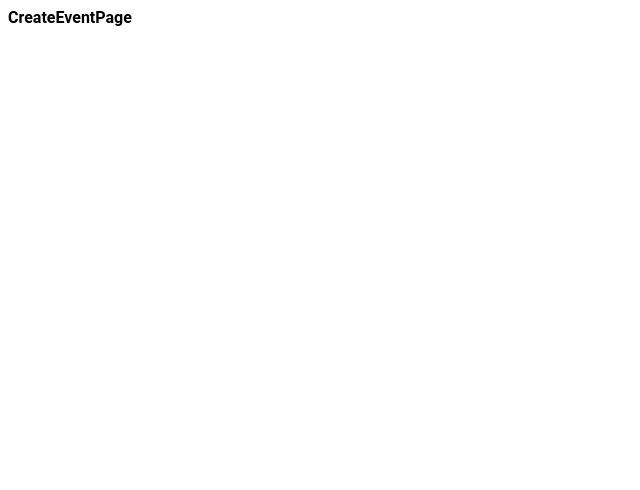
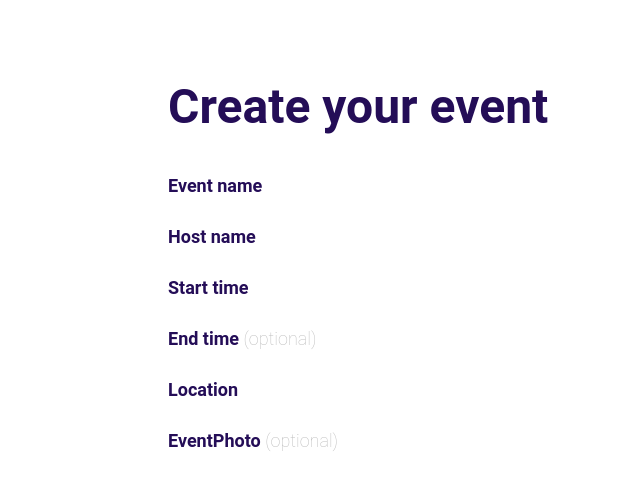
Before and after one commit to llii0046/envited-competitive-products, a React (Create React App) app: page /create in a window 1280 px wide. Shown: the top 490 px of the page, without its empty margins (0-640 px from the left). Built offline with nearby package versions, Linux system fonts and the light colour scheme.

Commit message:
create event page components

```diff
--- a/src/components/Pages/CreateEventPage/CreateEventPage.tsx
+++ b/src/components/Pages/CreateEventPage/CreateEventPage.tsx
@@ -1,6 +1,36 @@
+import EventInfoContainer from "../../Shares/EventInfoContainer"
+import styled from "styled-components";
+import { color } from "../../../styles/variables";
+
+const { darkPurple } = color;
+
+const Container = styled.div`
+  padding: 30px 160px;
+`;
+
+const PageTitle = styled.h2`
+  color: ${darkPurple};
+  font-size: 48px;
+`;
+
 const CreateEventPage = () => {
   return (
-    <div>CreateEventPage</div>
+    <Container>
+      <PageTitle>Create your event</PageTitle>
+      <EventInfoContainer title='Event name' >
+
+      </EventInfoContainer>
+      <EventInfoContainer title='Host name' >
+      </EventInfoContainer>
+      <EventInfoContainer title='Start time' >
+      </EventInfoContainer>
+      <EventInfoContainer title='End time' isOptional={true} >
+      </EventInfoContainer>
+      <EventInfoContainer title='Location' >
+      </EventInfoContainer>
+      <EventInfoContainer title='EventPhoto' isOptional={true}>
+      </EventInfoContainer>
+    </Container>
   )
 }
 
--- /dev/null
+++ b/src/components/Shares/EventInfoContainer.tsx
@@ -0,0 +1,40 @@
+import styled from 'styled-components';
+
+
+import { color } from '../../styles/variables'
+
+const { darkPurple, neutrals3 } = color;
+
+interface EventInfoContainerProps {
+    title: string;
+    children?: React.ReactNode;
+    isOptional?: boolean;
+}
+
+const Container = styled.div`
+	margin-bottom: 30px;
+	width: 100%;
+`;
+
+const Header = styled.h3`
+	color: ${darkPurple};
+	font-size: 18px;
+	font-weight: bold;
+`;
+
+const Optional = styled.span`
+  color: ${neutrals3};
+  font-weight: 100;
+`
+
+const EventInfoContainer: React.FC<EventInfoContainerProps> = props => {
+    const { children, title, isOptional = false } = props;
+    return (
+        <Container>
+            <Header>{title} {isOptional && <Optional>(optional)</Optional>}</Header>
+            {children}
+        </Container>
+    );
+};
+
+export default EventInfoContainer;
```
